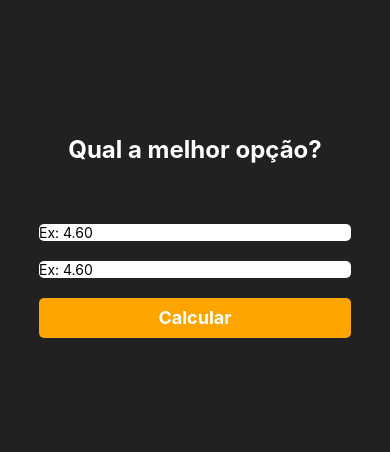
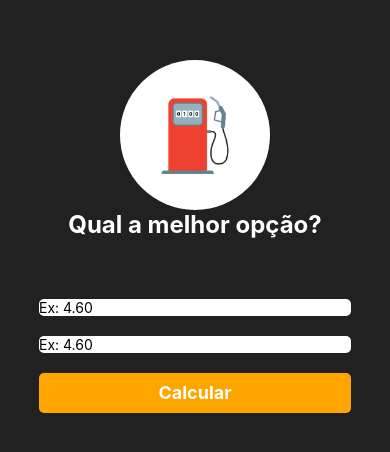
Before and after one commit to BMateusSs/React-Native, a React Native app in the folder calcular-compensacao/: screen / in a window 390 px wide. Shown: the part 186-638 px from the top of the page. Built offline with nearby package versions, Linux system fonts and the light colour scheme.

Commit message:
Componente Logo

```diff
--- a/calcular-compensacao/App.js
+++ b/calcular-compensacao/App.js
@@ -4,10 +4,16 @@ import { StyleSheet, Text, View } from 'react-native';
 import Input from './components/Input';
 import Button from './components/Button';
 import Title from './components/Title';
+import Logo from './components/Logo';
+import logo from './img/logo.png'
 
 export default function App() {
   return (
     <View style={styles.container}>
+      <Logo
+      logo={logo}
+      />
+
       <Title
       title="Qual a melhor opção?"
       />
--- /dev/null
+++ b/calcular-compensacao/components/Logo.js
@@ -0,0 +1,29 @@
+import { View, Image, StyleSheet } from "react-native";
+
+const Logo = ({logo}) => {
+    return(
+        <View style={styles.logo}>
+            <Image
+            source={logo}
+            style={styles.size}
+            />
+        </View>
+    )
+}
+
+export default Logo;
+
+const styles = StyleSheet.create({
+    logo: {
+        backgroundColor: 'white',
+        width: 150,
+        height: 150,
+        borderRadius: 100,
+        justifyContent: 'center',
+        alignItems: 'center'
+    },
+    size: {
+        width: 120,
+        height: 120,
+    }
+})
```
Also changed, not shown: calcular-compensacao/img/gas.png (added), calcular-compensacao/img/logo.png (added).
